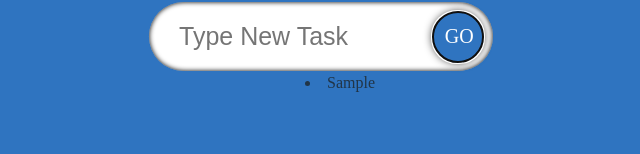
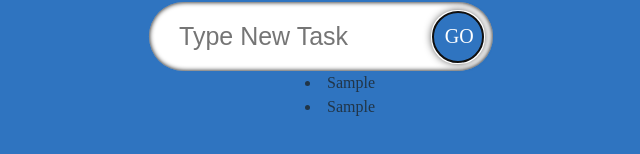
Before and after one commit to ABay23/tasks-flex, a React (Vite) app: page / in a window 1280 px wide. Both pictures are taken after typing "Sample" into the empty fields and a click on the button "GO". Shown: the part 222-376 px from the top of the page, without its empty margins (300-940 px from the left). Built offline with nearby package versions, Linux system fonts and the light colour scheme; a web font is replaced by a local one.

Commit message:
Added Todos and setTodos to the process

```diff
--- a/src/App.tsx
+++ b/src/App.tsx
@@ -2,6 +2,7 @@ import { useState } from 'react'
 import './App.css'
 import InputField from './components/InputField'
 import type { Todos } from './components/model'
+import TodoList from './components/TodoList'
 
 const App: React.FC = () => {
 	const [todo, setTodo] = useState<string>('')
@@ -31,6 +32,7 @@ const App: React.FC = () => {
 					<InputField todo={todo} setTodo={setTodo} handleAdd={handleAdd} />
 				</div>
 				<div>{todoDisplay()}</div>
+				<TodoList todos={todos} setTodos={setTodos} />
 			</div>
 		</>
 	)
--- a/src/components/TodoList.tsx
+++ b/src/components/TodoList.tsx
@@ -7,7 +7,13 @@ interface Props {
 }
 
 const TodoList: React.FC<Props> = ({ todos, setTodos }: Props) => {
-	return <div>TodoList</div>
+	return (
+		<div className='todos'>
+			{todos.map((t) => (
+				<li>{t.todo}</li>
+			))}
+		</div>
+	)
 }
 
 export default TodoList
```
